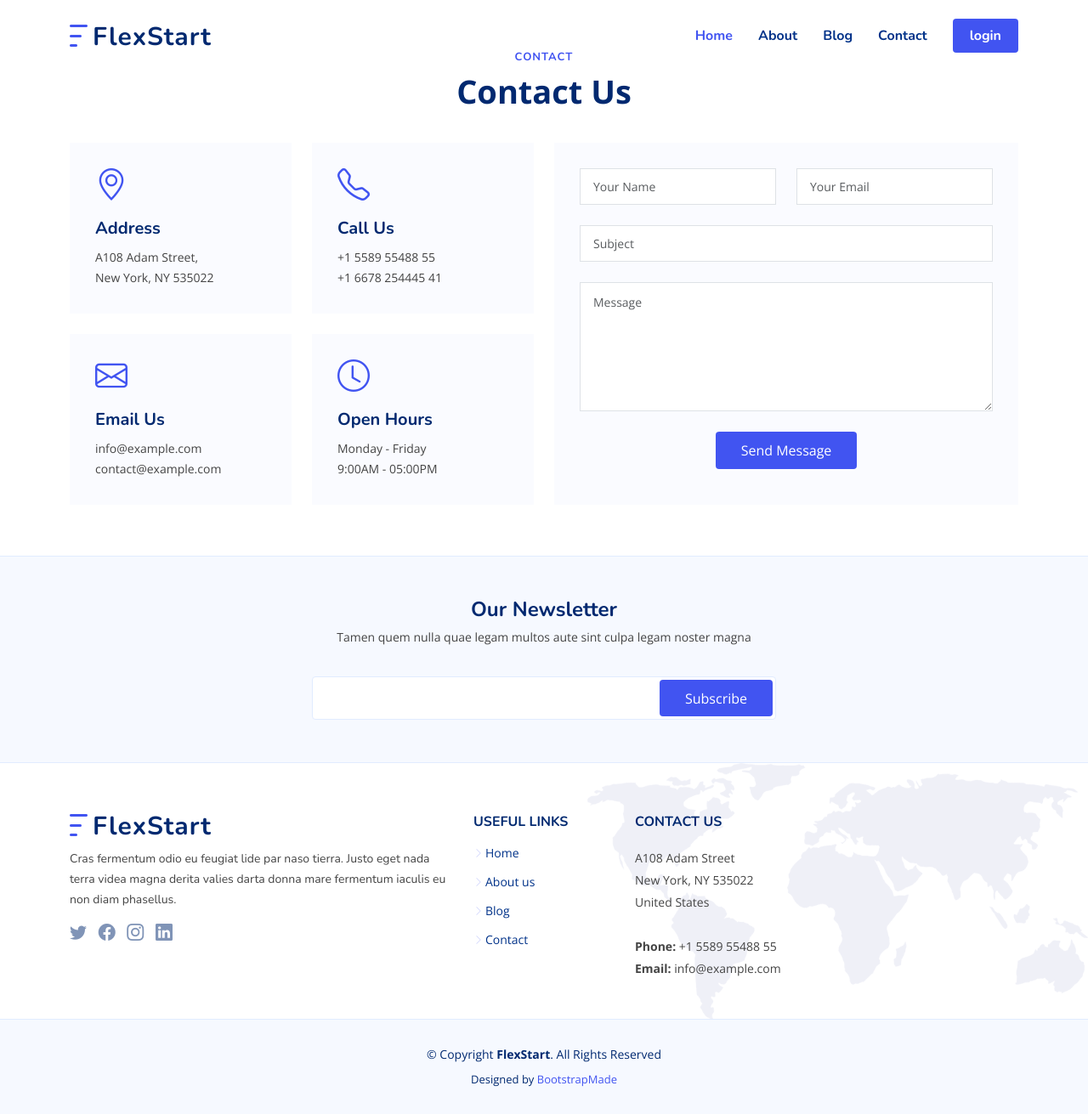
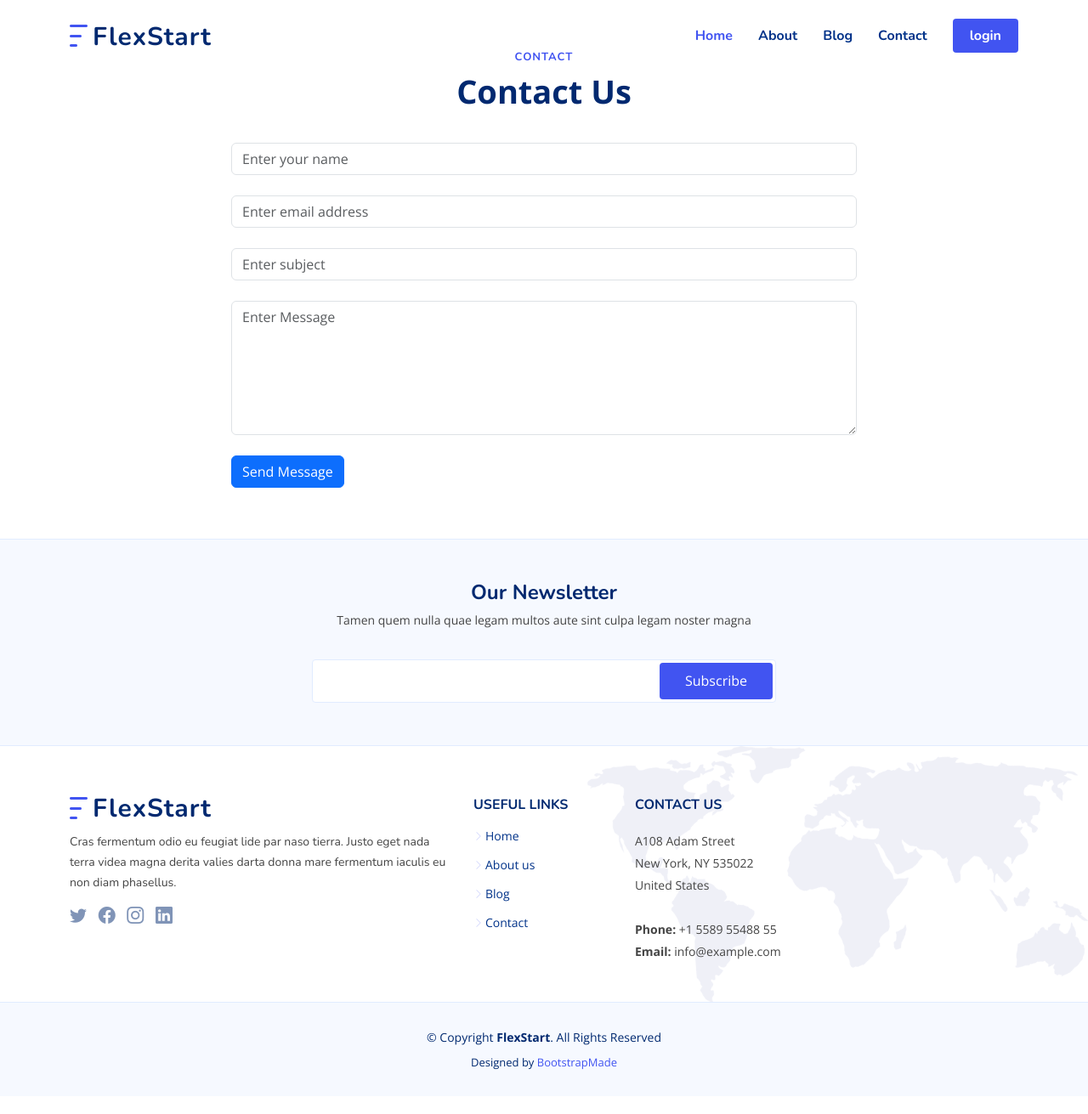
Before and after one commit to askari86/EndProject, a Django app: page /contact in a window 1280 px wide. Shown: the whole page at 85% size. After the commit the page ends 1259 px from the top, so only its background shows below. Run offline with Django 4.2, Linux system fonts and the light colour scheme; parts of the project's set-up code (start-up, migrations or seed data) failed here and were passed over; some libraries are stand-ins or nearby versions.

Commit message:
blog & contact is complate

```diff
--- a/templates/base.html
+++ b/templates/base.html
@@ -88,7 +88,8 @@
                         <p>Tamen quem nulla quae legam multos aute sint culpa legam noster magna</p>
                     </div>
                     <div class="col-lg-6">
-                        <form action="" method="post">
+                        <form action="{% url 'web:newsletter' %}" method="post">
+                            {% csrf_token %}
                             <input type="email" name="email"><input type="submit" value="Subscribe">
                         </form>
                     </div>
--- a/templates/web/contact.html
+++ b/templates/web/contact.html
@@ -1,97 +1,81 @@
 {% extends "base.html" %}
 {% load static %}
+{% block styles %}
+<!-- Include Bootstrap CSS -->
+
+<style>
+    .container {
+        max-width: 600px;
+        margin: 0 auto;
+        padding: 20px;
+    }
+    .form-group {
+        margin-bottom: 20px;
+    }
+    .form-group.inline {
+        display: flex;
+    }
+    /* اعمال استایل‌ها برای ورودی‌های نام و ایمیل */
+    .form-group.inline input[type="text"],
+    .form-group.inline input[type="email"] {
+        flex: 1;
+        margin-right: 10px;
+    }
+
+
+
+    .form-group textarea {
+        width: 100%;
+    }
+    .form-group.captcha {
+        text-align: center;
+    }
+    .form-group.captcha img {
+        display: inline-block;
+        margin-bottom: 10px;
+    }
+    .form-group.button {
+        text-align: center;
+    }
+</style>
+{% endblock %}
+
 {% block body %}
 <main id="main">
     <section id="contact" class="contact">
-
-            <div class="container" data-aos="fade-up">
-
-                <header class="section-header">
+        <div class="container">
+            <div class="row justify-content-center">
+                <div class="col-lg-8">
+                    <div class="contact-container" data-aos="fade-up">
+                        <header class="section-header text-center">
                             <h2>Contact</h2>
                             <p>Contact Us</p>
                         </header>
+                        <form action="{% url 'web:contact' %}" method="post">
+                            {% csrf_token %}
+                            <div class="form-group inline">
+                                <input name="name" placeholder="Enter your name" class="form-control" required type="text"><br>
+                                <input name="email" placeholder="Enter email address" pattern="[A-Za-z0-9._%+-]+@[A-Za-z0-9.-]+\.[A-Za-z]{1,63}$" class="form-control" required type="email"><br>
+                            </div>
 
-                <div class="row gy-4">
-
-                    <div class="col-lg-6">
-
-                        <div class="row gy-4">
-                            <div class="col-md-6">
-                                <div class="info-box">
-                                    <i class="bi bi-geo-alt"></i>
-                                    <h3>Address</h3>
-                                    <p>A108 Adam Street,<br>New York, NY 535022</p>
+                            <div class="form-group">
+                                <input name="subject" placeholder="Enter subject" class="form-control" required type="text"><br>
                             </div>
+                            <div class="form-group">
+                                <textarea class="form-control" name="message" placeholder="Enter Message" rows="6" required></textarea><br>
                             </div>
-                            <div class="col-md-6">
-                                <div class="info-box">
-                                    <i class="bi bi-telephone"></i>
-                                    <h3>Call Us</h3>
-                                    <p>+1 5589 55488 55<br>+1 6678 254445 41</p>
-                                </div>
-                            </div>
-                            <div class="col-md-6">
-                                <div class="info-box">
-                                    <i class="bi bi-envelope"></i>
-                                    <h3>Email Us</h3>
-                                    <p>info@example.com<br>contact@example.com</p>
-                                </div>
-                            </div>
-                            <div class="col-md-6">
-                                <div class="info-box">
-                                    <i class="bi bi-clock"></i>
-                                    <h3>Open Hours</h3>
-                                    <p>Monday - Friday<br>9:00AM - 05:00PM</p>
+                            {{ form.captcha }}
+                            <button class="btn btn-primary" type="submit">Send Message</button>
+                        </form>
                     </div>
                 </div>
             </div>
+        </div>
+    </section>
+</main>
+{% endblock %}
 
-                    </div>
+{% block scripts %}
+<!-- Include Bootstrap JS -->
 
-                    <div class="col-lg-6">
-                        <form action="forms/contact.php" method="post" class="php-email-form">
-                            <div class="row gy-4">
-
-                                <div class="col-md-6">
-                                    <input type="text" name="name" class="form-control" placeholder="Your Name"
-                                        required>
-                                </div>
-
-                                <div class="col-md-6 ">
-                                    <input type="email" class="form-control" name="email" placeholder="Your Email"
-                                        required>
-                                </div>
-
-                                <div class="col-md-12">
-                                    <input type="text" class="form-control" name="subject" placeholder="Subject"
-                                        required>
-                                </div>
-
-                                <div class="col-md-12">
-                                    <textarea class="form-control" name="message" rows="6" placeholder="Message"
-                                        required></textarea>
-                                </div>
-
-                                <div class="col-md-12 text-center">
-                                    <div class="loading">Loading</div>
-                                    <div class="error-message"></div>
-                                    <div class="sent-message">Your message has been sent. Thank you!</div>
-
-                                    <button type="submit">Send Message</button>
-                                </div>
-
-                            </div>
-                        </form>
-
-                    </div>
-
-                </div>
-
-            </div>
-
-        </section><!-- End Contact Section -->
-
-    </main><!-- End #main -->
-
-  <!-- ======= Footer ======= -->
 {% endblock %}
--- a/website/forms.py
+++ b/website/forms.py
@@ -4,12 +4,11 @@ from captcha.fields import CaptchaField
 
 class ContactForms(forms.ModelForm):
     captcha = CaptchaField()
-
     class Meta:
         model = Contact
-        fields=  '__all__'
+        fields = ['name', 'email', 'subject', 'message']
 
-class ewslettr(forms.ModelForm):
+class newslettr(forms.ModelForm):
 
     class Meta():
         model = newslettr
--- a/website/urls.py
+++ b/website/urls.py
@@ -4,5 +4,6 @@ app_name="web"
 urlpatterns=[
     path('',index_view,name='index'),
     path('about',about_view,name='about'),
-    path('contact',contact_view,name='contact')
+    path('contact',contact_view,name='contact'),
+    path('newsletter',newsletter,name="newsletter")
 ]
--- a/website/views.py
+++ b/website/views.py
@@ -1,5 +1,6 @@
-from django.shortcuts import render
-
+from django.shortcuts import render ,HttpResponseRedirect
+from website.forms import newslettr , ContactForms
+from django.contrib import messages
 # Create your views here.
 def index_view(request):
     return render(request, 'web/index.html')
@@ -8,4 +9,28 @@ def about_view(request):
     return render(request, 'web/about.html')
 
 def contact_view(request):
-    return render(request, 'web/contact.html')
+    if request.method == 'POST':
+        form = ContactForms(request.POST)
+        if form.is_valid():
+            contact = form.save(commit=False)
+            contact.name = "ananymous"
+            contact.save()
+            messages.add_message(request,messages.SUCCESS,'your tikct submited successfuly')
+        else:
+            messages.add_message(request,messages.ERROR,'your tikct didnt submited')
+    else:
+        form = ContactForms()
+    return render(request, 'web/contact.html', {'form': form})
+
+def newsletter(request):
+    if request.method == 'POST':
+        form=newslettr(request.POST)
+        if form.is_valid():
+            form.save()
+            messages.add_message(request,messages.SUCCESS,'your tikct submited successfuly')
+            return HttpResponseRedirect('blog/')
+        else:
+            messages.error(request, 'Your ticket did not submit')
+            return HttpResponseRedirect('blog/')
+    else:
+        return HttpResponseRedirect('blog/')
```
Also changed, not shown: blog/forms.py (+4 -6 lines), blog/views.py (+25 -25 lines), templates/blog/blog-comments.html (+23 -84 lines), templates/blog/blog-home.html (+1 -24 lines), db.sqlite3. Lines whose indentation alone changed are shown as unchanged.
